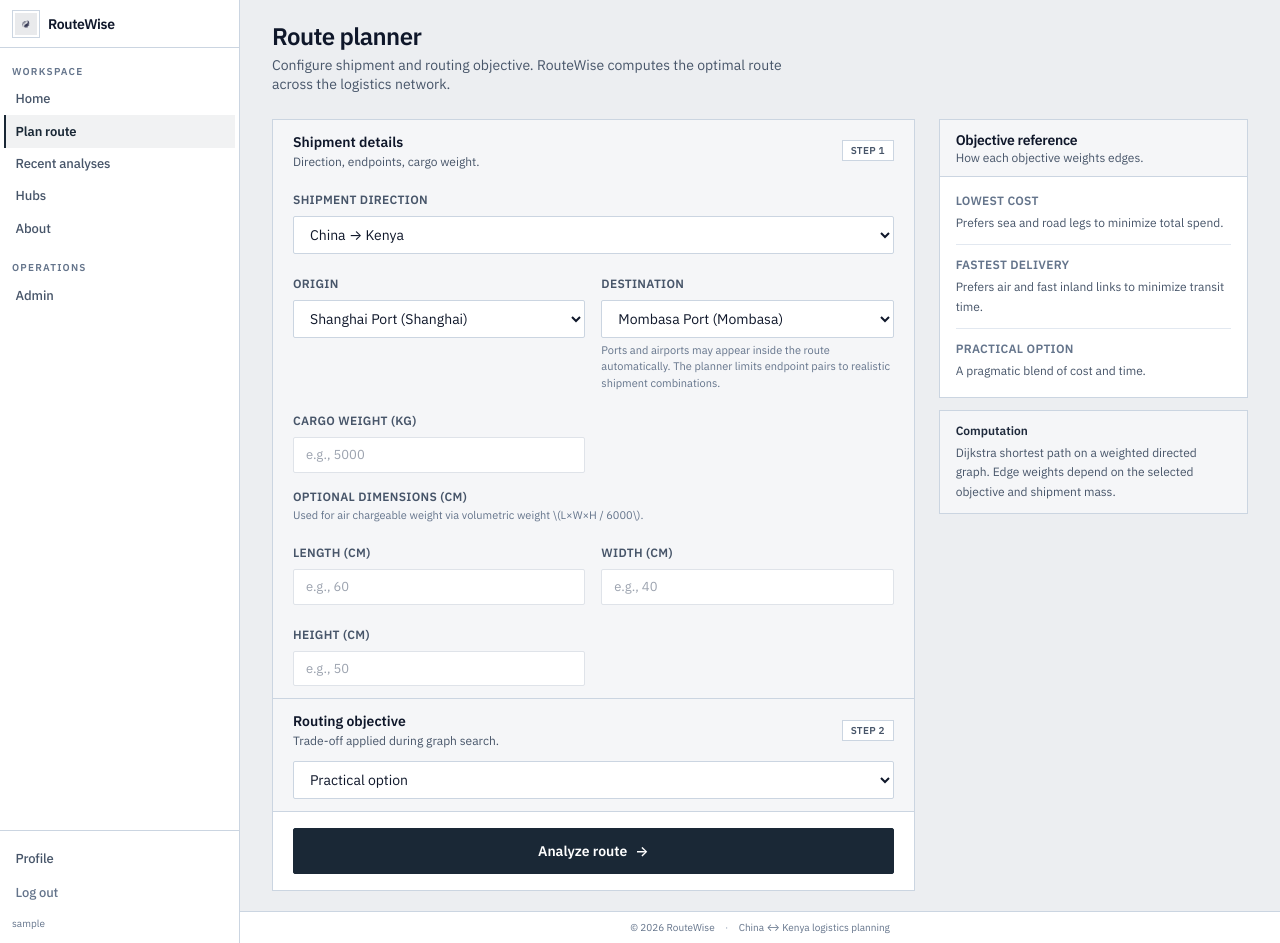
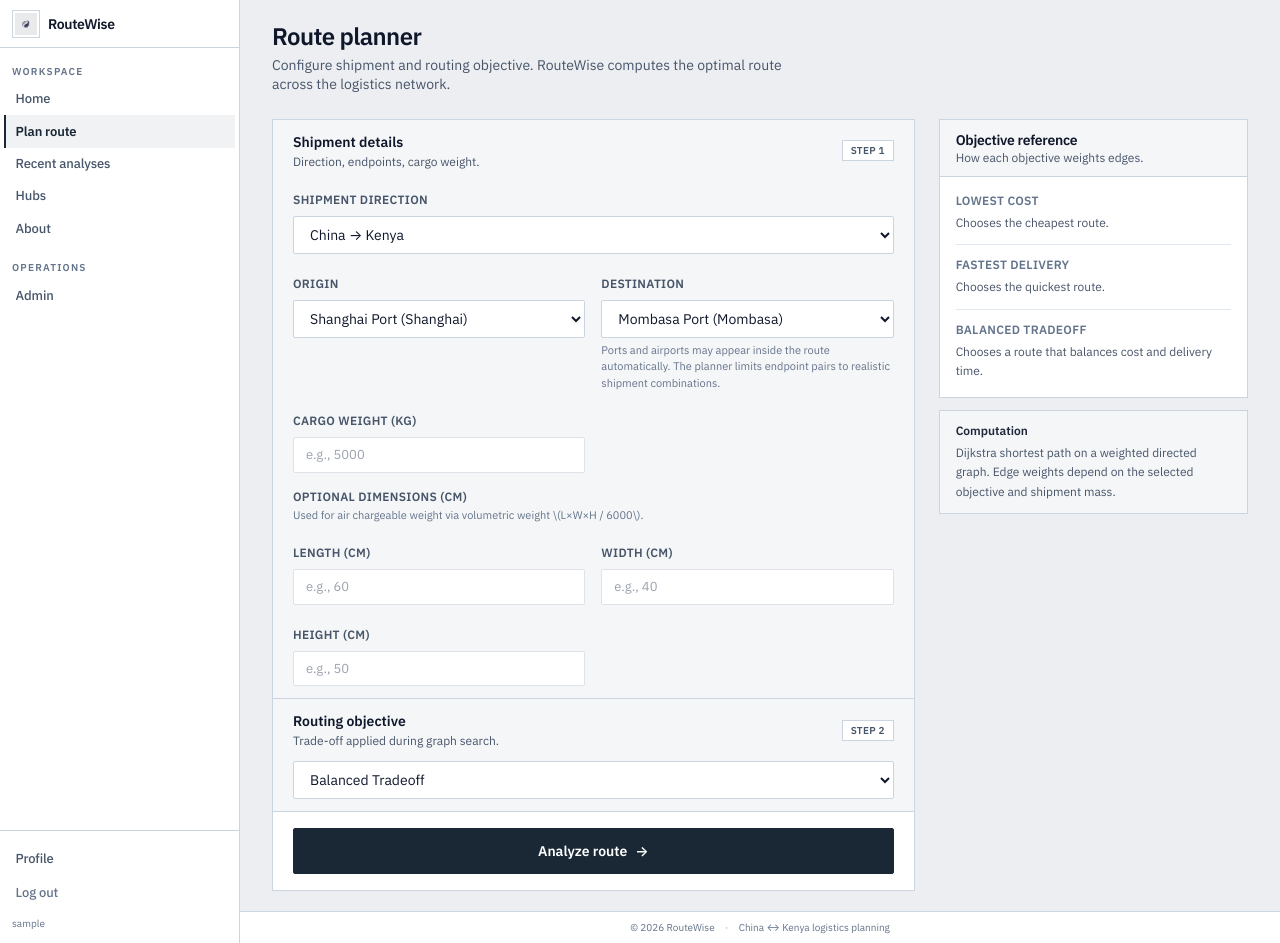
Before and after one commit to LelaeCarl/routewise, a Flask app: page /planner in a window 1280 px wide. Run offline with Flask 3, Linux system fonts and the light colour scheme; the visitor is signed in with stand-in values (Sample User, id 1); tables that the repository leaves empty hold one stand-in row (values such as "Sample post"); some libraries are stand-ins or nearby versions.

Commit message:
chore: rename practical option to balanced tradeoff across RouteWise
Made-with: Cursor

```diff
--- a/app.py
+++ b/app.py
@@ -159,9 +159,9 @@ app.jinja_env.filters["format_days"] = format_days
 app.jinja_env.filters["format_node_type"] = format_node_type
 
 PREFERENCE_LABELS = {
-    "lowest_cost": "Lowest cost",
-    "fastest_delivery": "Fastest delivery",
-    "practical_route": "Practical option",
+    "lowest_cost": "Lowest Cost",
+    "fastest_delivery": "Fastest Delivery",
+    "practical_route": "Balanced Tradeoff",
 }
 
 DIRECTION_LABELS = {
@@ -248,7 +248,7 @@ def planner():
     preference_key = _normalize_objective_key(request.args.get("preference", "practical_route"))
 
     direction_label = DIRECTION_LABELS.get(direction_key, "China → Kenya")
-    preference_label = PREFERENCE_LABELS.get(preference_key, "Practical option")
+    preference_label = PREFERENCE_LABELS.get(preference_key, "Balanced Tradeoff")
 
     if direction_key == "china-kenya":
         origin_options = china_nodes_raw
@@ -295,7 +295,7 @@ def results():
     height_cm_raw = request.args.get("height_cm", "").strip()
 
     direction_label = DIRECTION_LABELS.get(direction_key, "China → Kenya")
-    preference_label = PREFERENCE_LABELS.get(preference_key, "Practical option")
+    preference_label = PREFERENCE_LABELS.get(preference_key, "Balanced Tradeoff")
 
     nodes = load_nodes()
     node_map = {n.id: n for n in nodes}
@@ -429,17 +429,17 @@ def results():
                 height_cm=height_cm,
             )
 
-            # UI: hide practical_route card when it is effectively duplicate.
+            # UI: hide balanced-tradeoff (practical_route) card when it is effectively duplicate.
             try:
                 from backend.comparison import routes_nearly_identical
             except Exception:  # pragma: no cover
                 routes_nearly_identical = None
 
             ui_objectives = list(OBJECTIVE_KEYS)
-            practical = alternatives.get("practical_route")
-            if routes_nearly_identical and practical and preference_key != "practical_route":
-                if routes_nearly_identical(practical, alternatives.get("lowest_cost", {})) or routes_nearly_identical(
-                    practical, alternatives.get("fastest_delivery", {})
+            balanced_tradeoff_route = alternatives.get("practical_route")
+            if routes_nearly_identical and balanced_tradeoff_route and preference_key != "practical_route":
+                if routes_nearly_identical(balanced_tradeoff_route, alternatives.get("lowest_cost", {})) or routes_nearly_identical(
+                    balanced_tradeoff_route, alternatives.get("fastest_delivery", {})
                 ):
                     ui_objectives = [k for k in ui_objectives if k != "practical_route"]
                     enriched_alts.pop("practical_route", None)
--- a/backend/comparison.py
+++ b/backend/comparison.py
@@ -14,9 +14,9 @@ COST_SIMILAR_PCT = 5.0
 TIME_SIMILAR_DAYS = 1.0
 
 OBJECTIVE_LABELS = {
-    "lowest_cost": "Lowest cost",
-    "fastest_delivery": "Fastest delivery",
-    "practical_route": "Practical option",
+    "lowest_cost": "Lowest Cost",
+    "fastest_delivery": "Fastest Delivery",
+    "practical_route": "Balanced Tradeoff",
 }
 
 
@@ -144,7 +144,7 @@ def _fallback_rationale(route: dict, objective_key: str, modes: str) -> str:
         return f"This route minimizes total estimated cost using {modes} transport."
     if objective_key == "fastest_delivery":
         return f"This route minimizes estimated transit time using {modes} transport."
-    return f"This route optimizes for practical operations using {modes} transport."
+    return f"This route balances cost and delivery time using {modes} transport."
 
 
 def _rationale_lowest_cost(route: dict, deltas: dict, modes: str) -> str:
@@ -217,7 +217,7 @@ def _rationale_practical(route: dict, deltas: dict, modes: str) -> str:
 
         if pieces:
             joined = "; ".join(pieces)
-            return f"This route offers a practical middle ground. {joined[0].upper()}{joined[1:]}."
+            return f"This route offers a balanced tradeoff between cost and speed. {joined[0].upper()}{joined[1:]}."
 
     return (
         f"This route penalizes delay while remaining cost-aware (\u00a5{route['total_cost']:,.0f}, "
--- a/backend/data_loader.py
+++ b/backend/data_loader.py
@@ -151,7 +151,7 @@ def load_edges(path: str | None = None) -> List[Edge]:
             )
         )
 
-    # Practical realism: where both rail and road exist between the same endpoints,
+    # Operational realism: where both rail and road exist between the same endpoints,
     # rail should typically be faster than road on that corridor.
     by_pair: Dict[tuple[str, str], Dict[str, List[int]]] = {}
     for idx, e in enumerate(edges):
--- a/backend/decision.py
+++ b/backend/decision.py
@@ -19,14 +19,14 @@ TIME_SIMILAR_DAYS = 1.0
 CLASSIFICATION_LABELS = {
     "cost-efficient": "Cost-efficient",
     "time-optimized": "Time-optimized",
-    "balanced": "Practical",
+    "balanced": "Balanced",
     "similar-options": "Similar options",
 }
 
 _BEST_FOR = {
-    "lowest_cost": "Best for: minimizing cost",
-    "fastest_delivery": "Best for: fastest delivery",
-    "practical_route": "Best for: practical option",
+    "lowest_cost": "Chooses the cheapest route",
+    "fastest_delivery": "Chooses the quickest route",
+    "practical_route": "Chooses a route that balances cost and delivery time",
 }
 
 
@@ -218,13 +218,13 @@ def _insight_practical(
 
     if near_fastest:
         return (
-            "The practical analysis favors speed for this corridor, "
+            "The balanced tradeoff objective favors speed for this corridor, "
             "producing a route close to the fastest option."
         )
 
     if near_cheapest:
         return (
-            "The practical analysis favors economy for this corridor, "
+            "The balanced tradeoff objective favors economy for this corridor, "
             "producing a route close to the lowest-cost option."
         )
 
@@ -232,7 +232,7 @@ def _insight_practical(
     faster_than_cheap = cheapest["total_time"] - route["total_time"]
 
     return (
-        f"This route offers a practical balance \u2014 "
+        f"This route offers a balanced tradeoff \u2014 "
         f"\u00a5{over_cheap:,.0f} more than the cheapest option "
         f"but {faster_than_cheap:.1f} days faster."
     )
--- a/backend/route_engine.py
+++ b/backend/route_engine.py
@@ -9,9 +9,9 @@ from backend.models import Node
 
 
 OBJECTIVE_LABELS = {
-    "lowest_cost": "Lowest cost",
-    "fastest_delivery": "Fastest delivery",
-    "practical_route": "Practical option",
+    "lowest_cost": "Lowest Cost",
+    "fastest_delivery": "Fastest Delivery",
+    "practical_route": "Balanced Tradeoff",
 }
 
 MODE_LABELS = {
--- a/templates/about.html
+++ b/templates/about.html
@@ -53,7 +53,7 @@
           </li>
           <li class="flex gap-2 px-3 py-2.5 text-sm text-slate-700">
             <span class="mt-1.5 h-1 w-1 shrink-0 bg-slate-500"></span>
-            <span><span class="font-semibold text-slate-900">Objective comparison</span> — lowest cost, fastest, balanced side by side.</span>
+            <span><span class="font-semibold text-slate-900">Objective comparison</span> — lowest cost, fastest delivery, and balanced tradeoff side by side.</span>
           </li>
           <li class="flex gap-2 px-3 py-2.5 text-sm text-slate-700">
             <span class="mt-1.5 h-1 w-1 shrink-0 bg-slate-500"></span>
--- a/templates/index.html
+++ b/templates/index.html
@@ -62,7 +62,7 @@
               <p class="text-sm font-medium text-slate-800">Shanghai Port → Mombasa Port</p>
               <span class="border border-slate-300 px-1.5 py-0.5 text-[10px] font-semibold uppercase text-slate-600">Sea</span>
             </div>
-            <p class="mt-1 text-[11px] text-slate-500">Practical · 1 leg</p>
+            <p class="mt-1 text-[11px] text-slate-500">Balanced Tradeoff · 1 leg</p>
           </div>
 
           <a
@@ -95,7 +95,7 @@
           <span class="grid h-8 w-8 shrink-0 place-items-center border border-slate-300 bg-panel text-xs font-bold text-slate-800" aria-hidden="true">2</span>
           <p class="text-sm font-semibold text-slate-900">Weight & objective</p>
         </div>
-        <p class="mt-2 text-xs leading-relaxed text-slate-600">Cargo mass and routing priority (cost, time, or practical).</p>
+        <p class="mt-2 text-xs leading-relaxed text-slate-600">Cargo mass and routing priority (lowest cost, fastest delivery, or balanced tradeoff).</p>
       </div>
 
       <div class="border border-slate-300 bg-surface p-4">
--- a/templates/planner.html
+++ b/templates/planner.html
@@ -162,9 +162,9 @@
                 name="preference"
                 class="w-full rounded-sm border border-slate-300 bg-white px-3 py-2 text-sm text-slate-900 shadow-none focus:border-accent focus:outline-none focus:ring-1 focus:ring-accent/40"
               >
-                  <option value="lowest_cost" {% if preference_key == 'lowest_cost' %}selected{% endif %}>Lowest cost</option>
-                  <option value="fastest_delivery" {% if preference_key == 'fastest_delivery' %}selected{% endif %}>Fastest delivery</option>
-                  <option value="practical_route" {% if preference_key == 'practical_route' %}selected{% endif %}>Practical option</option>
+                  <option value="lowest_cost" {% if preference_key == 'lowest_cost' %}selected{% endif %}>Lowest Cost</option>
+                  <option value="fastest_delivery" {% if preference_key == 'fastest_delivery' %}selected{% endif %}>Fastest Delivery</option>
+                  <option value="practical_route" {% if preference_key == 'practical_route' %}selected{% endif %}>Balanced Tradeoff</option>
               </select>
             </div>
           </div>
@@ -190,16 +190,16 @@
         </div>
         <div class="space-y-0 divide-y divide-slate-200 p-4">
           <div class="pb-3">
-            <p class="text-xs font-semibold uppercase tracking-wide text-slate-500">Lowest cost</p>
-            <p class="mt-1 text-xs leading-relaxed text-slate-600">Prefers sea and road legs to minimize total spend.</p>
+            <p class="text-xs font-semibold uppercase tracking-wide text-slate-500">Lowest Cost</p>
+            <p class="mt-1 text-xs leading-relaxed text-slate-600">Chooses the cheapest route.</p>
           </div>
           <div class="pt-3 pb-3">
-            <p class="text-xs font-semibold uppercase tracking-wide text-slate-500">Fastest delivery</p>
-            <p class="mt-1 text-xs leading-relaxed text-slate-600">Prefers air and fast inland links to minimize transit time.</p>
+            <p class="text-xs font-semibold uppercase tracking-wide text-slate-500">Fastest Delivery</p>
+            <p class="mt-1 text-xs leading-relaxed text-slate-600">Chooses the quickest route.</p>
           </div>
           <div class="pt-3">
-            <p class="text-xs font-semibold uppercase tracking-wide text-slate-500">Practical option</p>
-            <p class="mt-1 text-xs leading-relaxed text-slate-600">A pragmatic blend of cost and time.</p>
+            <p class="text-xs font-semibold uppercase tracking-wide text-slate-500">Balanced Tradeoff</p>
+            <p class="mt-1 text-xs leading-relaxed text-slate-600">Chooses a route that balances cost and delivery time.</p>
           </div>
         </div>
       </div>
--- a/templates/results.html
+++ b/templates/results.html
@@ -314,7 +314,7 @@
                         <span class="h-1.5 w-1.5 shrink-0 bg-slate-800"></span>
                       {% endif %}
                       <p class="text-sm font-semibold {% if is_current %}text-slate-900{% else %}text-slate-800{% endif %}">
-                        {% if obj_key == 'lowest_cost' %}Lowest cost{% elif obj_key == 'fastest_delivery' %}Fastest delivery{% else %}Practical option{% endif %}
+                        {{ preference_labels.get(obj_key, obj_key) }}
                       </p>
                       {% if alt.tag is defined and alt.tag and alt.tag != 'current' %}
                         <span class="border border-slate-300 px-1.5 py-0 text-[10px] font-semibold uppercase tracking-wide {% if alt.tag == 'cheaper' %}text-slate-700{% elif alt.tag == 'faster' %}text-slate-800{% elif alt.tag == 'similar' %}text-slate-500{% else %}text-slate-700{% endif %}">{{ alt.tag }}</span>
```
Also changed, not shown: docs/product.md (+1 -1 lines), README.md.
